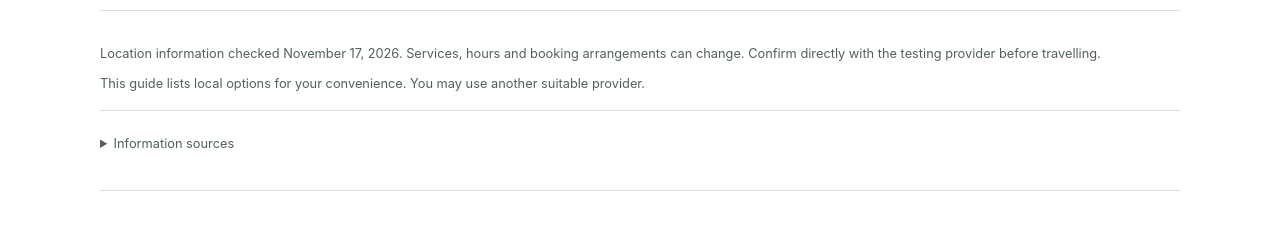
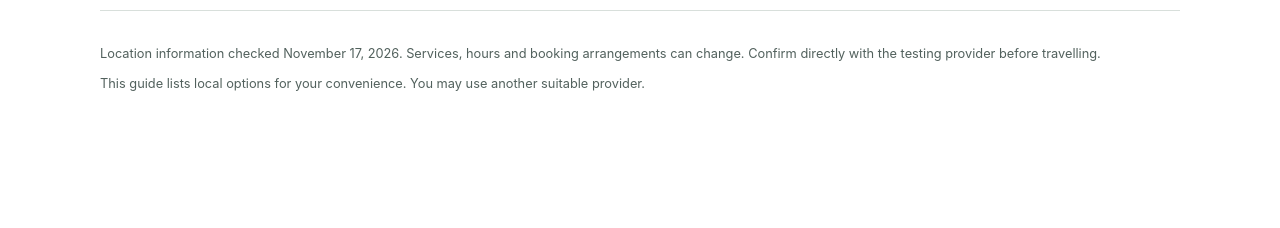
Before and after one commit to medicalchange/med-info, a Jekyll site: the page built from site/labs/index.html, in a window 1280 px wide. Shown: the part 3630-3858 px from the top of the page. Built offline with Jekyll 4.4.1, drawn with Linux system fonts in a browser that asks for light colours; after the commit the page ends 3773 px from its top, so only the background shows below that.

Commit message:
Remove information sources section from patient testing guide

```diff
--- a/site/labs/index.html
+++ b/site/labs/index.html
@@ -76,9 +76,6 @@ sitemap: false
     details li { padding-block:.2rem; }
     footer { padding:2rem 0 2.5rem; color:var(--muted); font-size:.8rem; }
     footer p { margin-bottom:.55rem; }
-    .sources { margin-top:1rem; }
-    .sources summary { font-size:.8rem; font-weight:400; }
-    .sources ul { font-size:.8rem; }
     .skip { position:absolute; left:1rem; top:-100px; background:white; padding:.75rem; z-index:5; }
     .skip:focus { top:1rem; }
     .print-url { display:none; }
@@ -106,7 +103,7 @@ sitemap: false
       .wrap { width:100%; }
       .masthead { border-top:2px solid #000; }
       .masthead .wrap { min-height:36px; }
-      .print,.jump,.skip,.map-link,.more-locations,.sources { display:none!important; }
+      .print,.jump,.skip,.map-link,.more-locations { display:none!important; }
       .hero { padding:1.2rem 0; }
       h1 { font-size:32pt; }
       h2 { font-size:22pt; }
@@ -209,7 +206,6 @@ sitemap: false
   <footer class="wrap">
     <p>Location information checked <time datetime="2026-11-17">November 17, 2026</time>. Services, hours and booking arrangements can change. Confirm directly with the testing provider before travelling.</p>
     <p>This guide lists local options for your convenience. You may use another suitable provider.</p>
-    <details class="sources"><summary>Information sources</summary><ul><li>Provider websites linked with each location above.</li><li><a href="https://www.torontocentralhealthline.ca/displayservice.aspx?id=197232">Ontario Health atHome directory — LifeLabs, 840 Coxwell</a></li><li><a href="https://www.tehn.ca/programs-services/laboratory/community-blood-collection-laboratories">Community blood collection locations</a></li></ul></details>
   </footer>
   <script>
     const printButton = document.getElementById('print-page');
```
